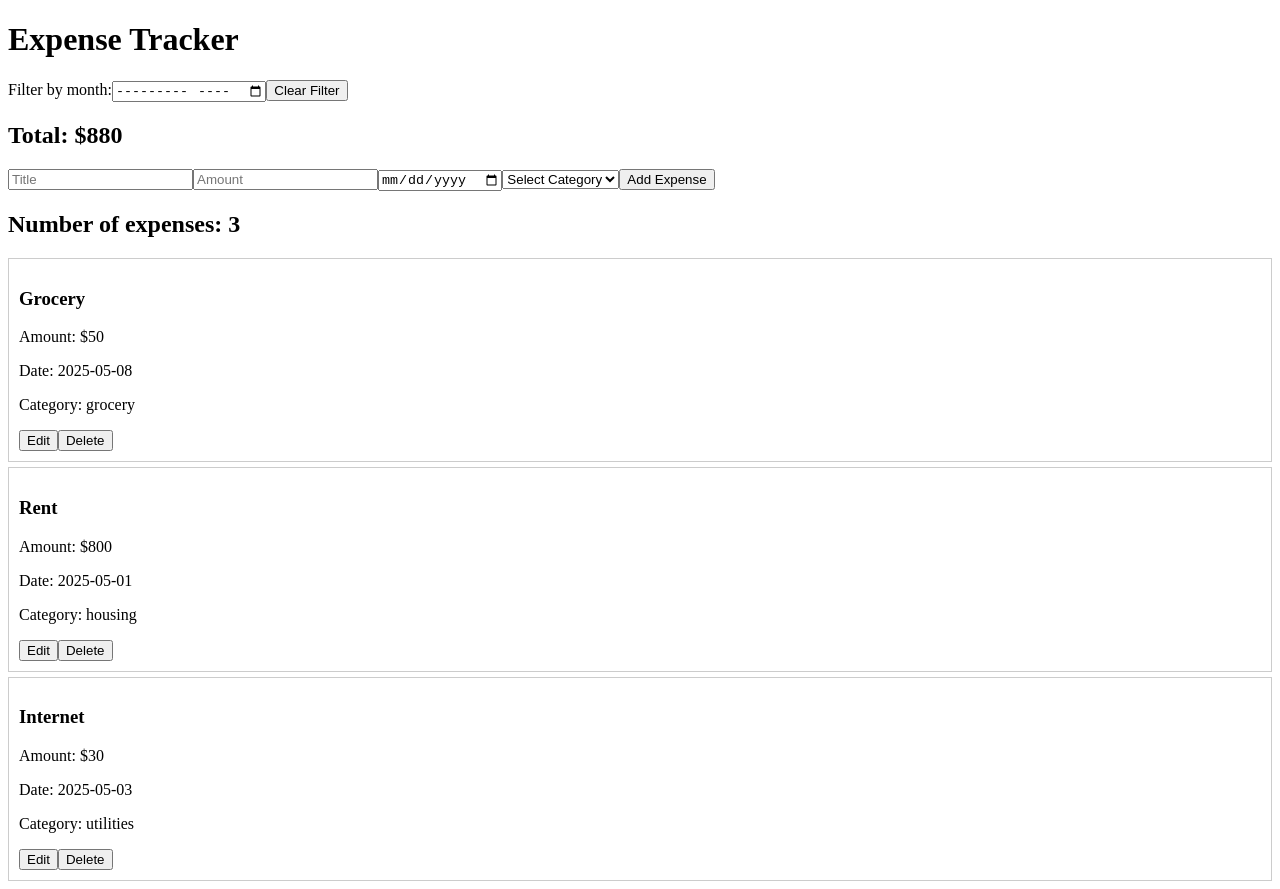
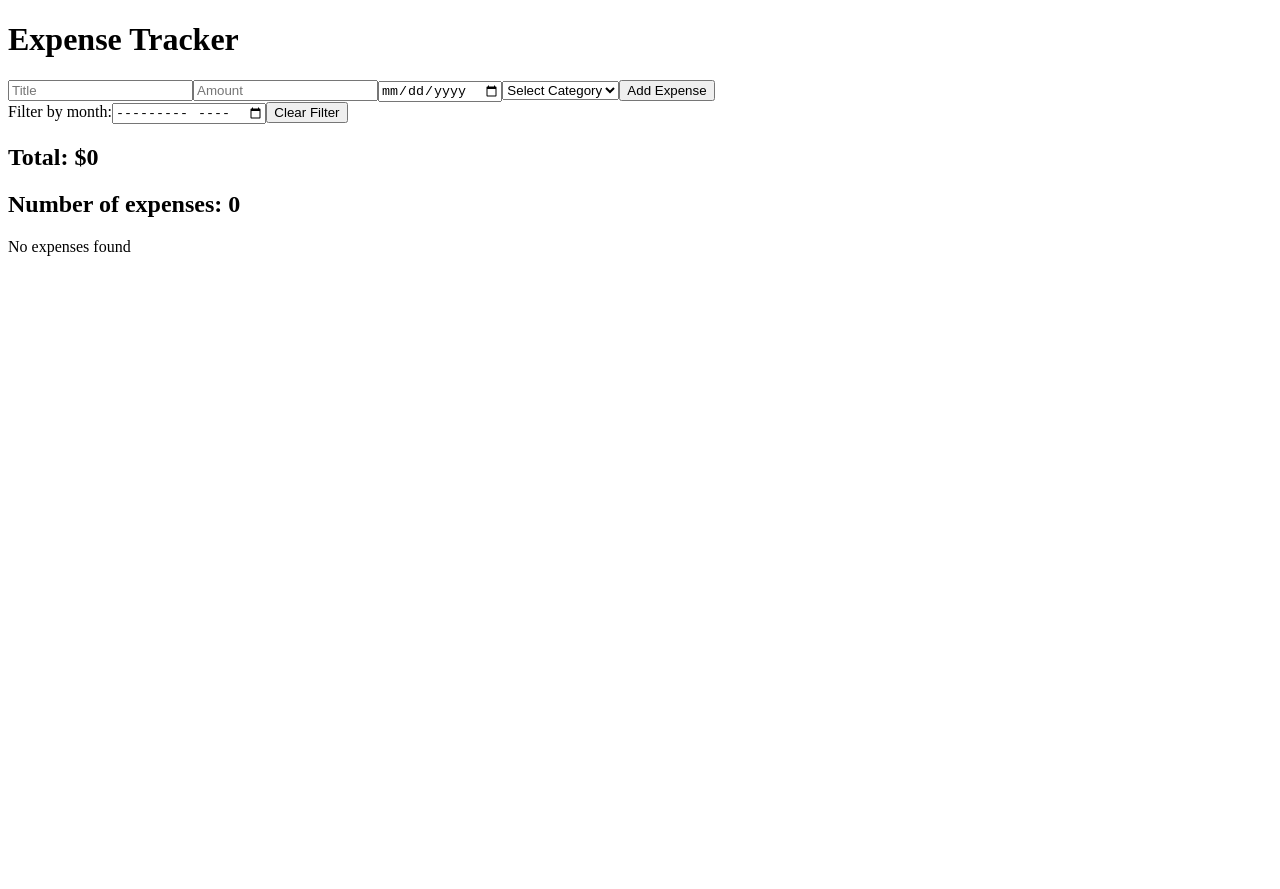
Before and after one commit to omar211346/expence-list, a React (Vite) app: page / in a window 1280 px wide. After the commit the page ends 800 px from the top, so only its background shows below. Built offline with nearby package versions, Linux system fonts and the light colour scheme.

Commit message:
added so that the local storage functions

```diff
--- a/src/App.jsx
+++ b/src/App.jsx
@@ -1,15 +1,20 @@
-import React, { useState } from "react";
+import React, { useState, useEffect } from "react";
 import ExpenseList from "./components/ExpenseList";
 import ExpenseForm from "./components/ExpenceForm";
 
 function App() {
-  const [expenses, setExpenses] = useState([
-    { id: 1, title: "Grocery", amount: 50, date: "2025-05-08", category: "grocery" },
-    { id: 2, title: "Rent", amount: 800, date: "2025-05-01", category: "housing" },
-    { id: 3, title: "Internet", amount: 30, date: "2025-05-03", category: "utilities" },
-  ]);
+  const [expenses, setExpenses] = useState([]);
+  const [selectedMonth, setSelectedMonth] = useState("");
+  useEffect(() => {
+    const storedExpenses = localStorage.getItem("expenses");
+    if (storedExpenses) {
+      setExpenses(JSON.parse(storedExpenses));
+    }
+  }, []);
+  useEffect(() => {
+    localStorage.setItem("expenses", JSON.stringify(expenses));
+  }, [expenses]);
 
-  const [selectedMonth, setSelectedMonth] = useState("");
   const addExpense = (newExpense) => {
     setExpenses((prevExpenses) => [...prevExpenses, newExpense]);
   };
@@ -46,7 +51,7 @@ function App() {
   return (
     <div>
       <h1>Expense Tracker</h1>
-
+      <ExpenseForm addExpense={addExpense} />
       <div style={{ marginBottom: "10px" }}>
         <label htmlFor="month">Filter by month:</label>
         <input
@@ -58,7 +63,7 @@ function App() {
         <button onClick={() => setSelectedMonth("")}>Clear Filter</button>
       </div>
       <h2>Total: ${totalAmount}</h2>
-      <ExpenseForm addExpense={addExpense} />
+
       <ExpenseList
         expenses={filteredExpenses}
         deleteExpense={deleteExpense}
```
